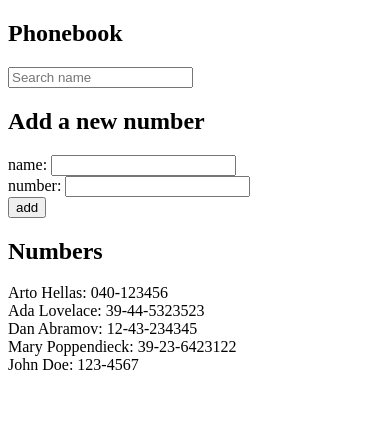
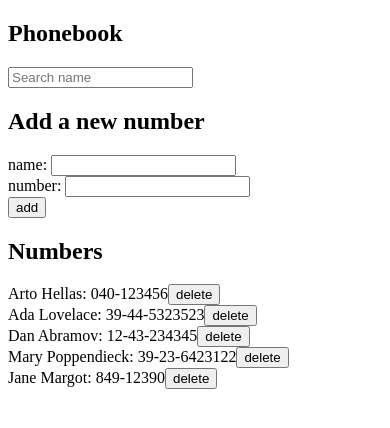
Before and after one commit to josecabralf/Fullstack-Open, a React (Vite) app in the folder part2/phonebook/: page / in a window 390 px wide. Shown: the top 428 px of the page. Built offline with nearby package versions, Linux system fonts and the light colour scheme; data requests are answered from the project's data file.

Commit message:
2.14: The Phonebook Step 9 - delete + some refactoring

```diff
--- a/part2/phonebook/db.json
+++ b/part2/phonebook/db.json
@@ -21,9 +21,9 @@
       "number": "39-23-6423122"
     },
     {
-      "id": "18f3",
-      "name": "John Doe",
-      "number": "123-4567"
+      "id": "3d8d",
+      "name": "Jane Margot",
+      "number": "849-12390"
     }
   ]
 }
--- a/part2/phonebook/src/App.jsx
+++ b/part2/phonebook/src/App.jsx
@@ -1,5 +1,5 @@
 import { useState, useEffect } from 'react'
-import { getAll, create } from './services/phonebook'
+import { getAll, create, remove } from './services/phonebook'
 import { PersonModel } from './models/PersonModels'
 import { Filter } from './components/Filter'
 import { Persons } from './components/Persons'
@@ -50,14 +50,27 @@ const App = () => {
       });
   }
 
+  const onRemove = (id) => {
+    const person = persons.find(p => p.id === id);
+    if (!window.confirm(`Delete ${person.name}?`))
+      return;
+
+    remove(id)
+      .then(() => {
+        setPersons(persons.filter(p => p.id !== id));
+      });
+  }
+
+  const peopleToShow = newSearchName.length > 0
+    ? persons.filter(p => p.name.toLowerCase().includes(newSearchName.toLowerCase()))
+    : persons;
+
   return (
     <div>
       <Header text={'Phonebook'}/>
       <Filter search={newSearchName} handleFilterInput={onSearchNameInput} />
       <PersonForm newName={newName} newNumber={newNumber} onNameChange={onNameChange} onNumberChange={onNumberChange} onSubmit={onSubmit}/>
-      <Persons persons={newSearchName.length > 0
-        ? persons.filter(p => p.name.toLowerCase().includes(newSearchName.toLowerCase()))
-        : persons} />
+      <Persons persons={peopleToShow} onRemove={onRemove} />
     </div>
   )
 }
--- a/part2/phonebook/src/components/PersonForm.jsx
+++ b/part2/phonebook/src/components/PersonForm.jsx
@@ -1,11 +1,9 @@
-import { Header } from './utils'
+import { Header, SubmitButton } from './utils'
 
 const InputField = ({ label, value, onChange }) =>
     <div>
       {label}: <input value={value} onChange={onChange} />
     </div>
-
-const Button = ({ text }) => <button type="submit">{text}</button>
 
 export const PersonForm = ({ newName, newNumber, onNameChange, onNumberChange, onSubmit }) => {
   return (
@@ -14,7 +12,7 @@ export const PersonForm = ({ newName, newNumber, onNameChange, onNumberChange, o
       <form onSubmit={onSubmit}>
         <InputField label='name' value={newName} onChange={onNameChange} />
         <InputField label='number' value={newNumber} onChange={onNumberChange} />
-        <Button text='add' />
+        <SubmitButton text='add' />
       </form>
     </>
     )
--- a/part2/phonebook/src/components/Persons.jsx
+++ b/part2/phonebook/src/components/Persons.jsx
@@ -1,20 +1,21 @@
-import { Header } from "./utils";
+import { Header, Button } from "./utils";
 
-const PersonsList = ({ persons }) =>
+const PersonsList = ({ persons, onRemove }) =>
   <div>{
     persons.map(person =>
       <div key={person.id}>
         {person.toString()}
+        <Button text='delete' onClick={() => onRemove(person.id)} />
       </div>)}
   </div>
 
 const NoPersons = () => <div>No numbers to show</div>
 
-export const Persons = ({ persons }) => {
+export const Persons = ({ persons, onRemove  }) => {
   return (
     <>
       <Header text='Numbers' />
-      {persons.length > 0 ? <PersonsList persons={persons} /> : <NoPersons />}
+      {persons.length > 0 ? <PersonsList persons={persons} onRemove={onRemove} /> : <NoPersons />}
     </>
   );
 }
--- a/part2/phonebook/src/components/utils.jsx
+++ b/part2/phonebook/src/components/utils.jsx
@@ -1 +1,5 @@
 export const Header = ({ text }) => { return <h2>{text}</h2> }
+
+export const SubmitButton = ({ text }) => <button type="submit">{text}</button>
+
+export const Button = ({ text, onClick }) => <button onClick={onClick}>{text}</button>
--- a/part2/phonebook/src/services/phonebook.js
+++ b/part2/phonebook/src/services/phonebook.js
@@ -4,3 +4,4 @@ const baseUrl = "http://localhost:3001/persons";
 
 export const getAll = () => axios.get(baseUrl).then(resp => resp.data);
 export const create = (newPerson) => axios.post(baseUrl, newPerson).then(resp => resp.data);
+export const remove = (id) => axios.delete(`${baseUrl}/${id}`);
```
